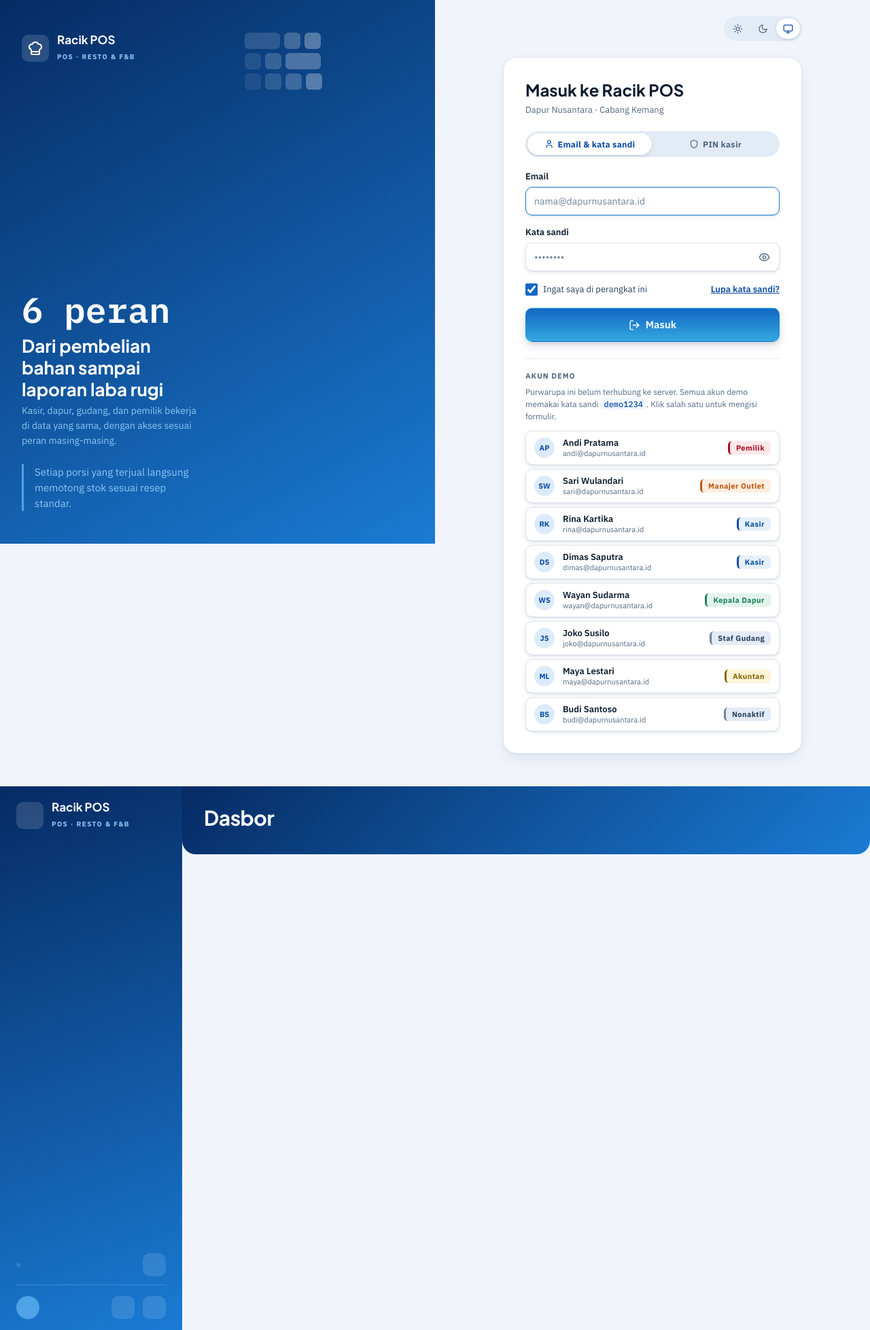
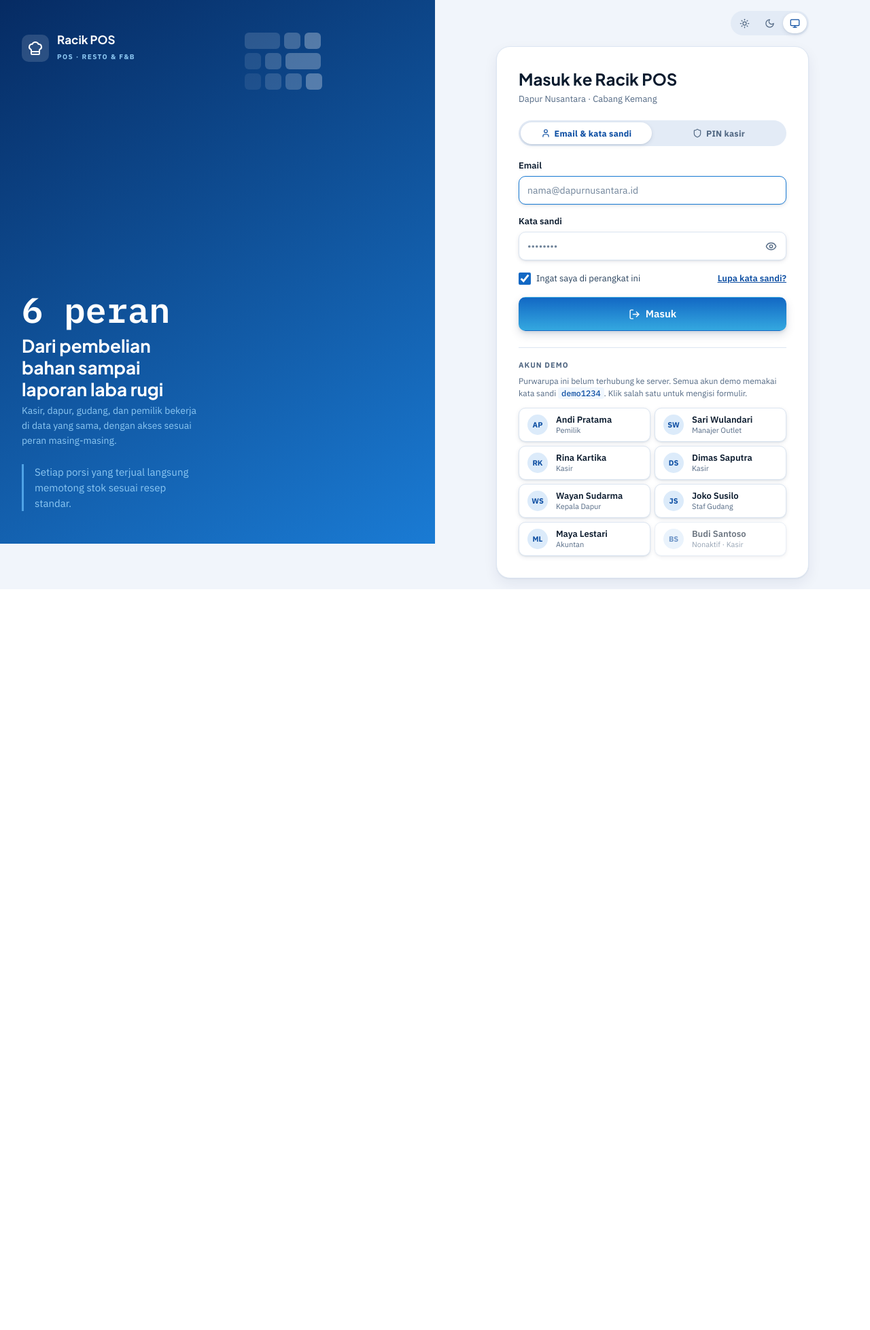
Before and after one commit to DrOsmond-STU/posfnb, a PHP site: page / in a window 1280 px wide. Shown: the whole page at 68% size. After the commit the page ends 867 px from the top, so only its background shows below. Run offline with PHP 8.4, Linux system fonts and the light colour scheme.

Commit message:
Rapikan layar masuk: aplikasi tidak lagi tampil di bawah form login
Aturan [hidden] global agar display: grid pada .app tidak menimpa
atribut hidden, isi aplikasi dikosongkan saat keluar, notifikasi sesi
lama dibersihkan, dan daftar akun demo dibuat ringkas dua kolom.

Co-Authored-By: Claude Opus 5.5 <noreply@anthropic.com>
Claude-Session: https://claude.ai/code/session_014JDFY6qzKYN4oApLaSWNmb

```diff
--- a/assets/auth.js
+++ b/assets/auth.js
@@ -242,7 +242,7 @@ function loginFormHTML() {
   </form>
   <div class="login-demo"><div class="lbl">Akun demo</div>
     <p>Purwarupa ini belum terhubung ke server. Semua akun demo memakai kata sandi <code>${DEMO_PASSWORD}</code>. Klik salah satu untuk mengisi formulir.</p>
-    <div class="demo-list">${AUTH.users.map(u => `<button type="button" class="demo-acct" data-act="login-demo" data-id="${u.id}"><span class="av">${initials(u.name)}</span><span style="flex:1;min-width:0"><span class="nm">${esc(u.name)}</span><span class="rl">${esc(u.email)}</span></span>${u.active ? rolePill(u.role) : '<span class="pill">Nonaktif</span>'}</button>`).join('')}</div></div>`;
+    <div class="demo-list">${AUTH.users.map(u => `<button type="button" class="demo-acct ${u.active ? '' : 'off'}" data-act="login-demo" data-id="${u.id}" title="${esc(u.email)}"><span class="av">${initials(u.name)}</span><span style="min-width:0"><span class="nm">${esc(u.name)}</span><span class="rl">${u.active ? esc(roleById(u.role).name) : 'Nonaktif · ' + esc(roleById(u.role).name)}</span></span></button>`).join('')}</div></div>`;
 }
 function renderLogin() {
   const el = document.getElementById('login');
@@ -327,10 +327,18 @@ function completeLogin(u, remember, how) {
   toast(`Selamat datang, ${u.name.split(' ')[0]}. Anda masuk sebagai ${roleById(u.role).name}.`, 'circle-check');
 }
 function showLogin() {
-  document.getElementById('app').hidden = true;
+  const app = document.getElementById('app');
+  app.hidden = true;
+  app.classList.remove('nav-open');
+  // kosongkan isi aplikasi supaya data sesi sebelumnya tidak tertinggal di halaman
+  ['view', 'nav', 'hero-right', 'page-desc', 'page-title', 'crumb', 'u-name', 'u-role', 'avatar'].forEach(id => { document.getElementById(id).innerHTML = ''; });
+  document.getElementById('toasts').innerHTML = '';
+  document.getElementById('tip').hidden = true;
+  closeModal(true);
   document.getElementById('login').hidden = false;
-  closeModal(true);
+  document.title = 'Masuk · Racik POS Resto';
   renderLogin();
+  window.scrollTo(0, 0);
 }
 function logout(reason, lock) {
   const u = currentUser();
--- a/assets/style.css
+++ b/assets/style.css
@@ -120,6 +120,8 @@
 
 /* ---------- 3. Komponen ---------- */
 *, *::before, *::after { box-sizing: border-box; }
+/* atribut hidden harus selalu menang atas display: grid/flex milik komponen */
+[hidden] { display: none !important; }
 html, body { height: 100%; }
 body {
   margin: 0; background: var(--surface-100); color: var(--ink-700);
@@ -577,7 +579,6 @@ table.tbl { width: 100%; border-collapse: collapse; }
 
 /* ---------- Autentikasi (mengikuti layar masuk KG SafeGuard) ---------- */
 .login { display: grid; grid-template-columns: minmax(0, 1fr) minmax(0, 1fr); min-height: 100%; }
-.login[hidden] { display: none; }
 .login-brandside {
   position: sticky; top: 0; height: 100vh; overflow: hidden; color: var(--ink-on-brand);
   background: linear-gradient(150deg, var(--grad-hero-from), var(--grad-hero-to));
@@ -590,13 +591,13 @@ table.tbl { width: 100%; border-collapse: collapse; }
 .login-claim p { margin: 0; color: var(--brand-300); font-size: 14px; }
 .login-claim blockquote { margin: var(--space-6) 0 0; padding-left: var(--space-4); border-left: 3px solid var(--brand-400); color: var(--brand-300); font-size: 15px; line-height: 23px; }
 .login-pattern { position: absolute; right: -40px; top: var(--space-8); width: 320px; height: 140px; color: #fff; pointer-events: none; }
-.login-formside { display: flex; flex-direction: column; align-items: center; padding: var(--space-6) var(--space-6) var(--space-8); background: var(--surface-100); }
-.login-prefs { width: 100%; max-width: 440px; display: flex; justify-content: flex-end; margin-bottom: var(--space-6); }
+.login-formside { display: flex; flex-direction: column; align-items: center; justify-content: center; padding: var(--space-4) var(--space-6); background: var(--surface-100); }
+.login-prefs { width: 100%; max-width: 460px; display: flex; justify-content: flex-end; margin-bottom: var(--space-4); }
 .theme-switch.on-light { background: var(--surface-200); }
 .theme-switch.on-light button { color: var(--ink-500); }
 .theme-switch.on-light button:hover { color: var(--ink-900); }
 .theme-switch.on-light button.on { background: var(--surface-000); color: var(--brand-700); box-shadow: var(--shadow-float-sm); }
-.login-card { width: 100%; max-width: 440px; margin: auto 0; background: var(--surface-000); border: 1px solid var(--border-100); border-radius: var(--radius-xl); box-shadow: var(--shadow-card); padding: var(--space-7); }
+.login-card { width: 100%; max-width: 460px; background: var(--surface-000); border: 1px solid var(--border-100); border-radius: var(--radius-xl); box-shadow: var(--shadow-card); padding: var(--space-7); }
 .login-card h1 { font-family: var(--font-display); font-size: 24px; line-height: 30px; font-weight: 700; color: var(--ink-900); margin: 0; }
 .login-sub { font-size: 13px; color: var(--ink-500); margin: 4px 0 var(--space-5); }
 #login-form { display: flex; flex-direction: column; gap: var(--space-4); }
@@ -613,7 +614,10 @@ table.tbl { width: 100%; border-collapse: collapse; }
 .login-demo .lbl { font-size: 11px; font-weight: 700; letter-spacing: .09em; text-transform: uppercase; color: var(--ink-500); }
 .login-demo p { font-size: 12px; line-height: 18px; color: var(--ink-500); margin: 6px 0 var(--space-3); }
 code { font-family: var(--font-mono); font-size: 12px; color: var(--brand-700); background: var(--brand-050); padding: 1px 5px; border-radius: var(--radius-xs); }
-.demo-list { display: flex; flex-direction: column; gap: 6px; }
+.demo-list { display: grid; grid-template-columns: repeat(2, minmax(0, 1fr)); gap: 6px; }
+.demo-acct { min-height: 44px; padding: 6px 10px; gap: var(--space-2); }
+.demo-acct.off { opacity: .6; }
+.demo-acct .rl .dot { display: inline-block; width: 6px; height: 6px; border-radius: 50%; margin-right: 5px; vertical-align: 1px; background: currentColor; }
 .demo-acct, .pin-user { display: flex; align-items: center; gap: var(--space-3); width: 100%; cursor: pointer; text-align: left; background: var(--surface-000); border: 1px solid var(--border-100); border-radius: var(--radius-md); padding: 8px var(--space-3); box-shadow: var(--shadow-float-sm); min-height: 46px; }
 .demo-acct:hover, .pin-user:hover { border-color: var(--brand-400); background: var(--brand-050); }
 .demo-acct .av, .pin-user .av { width: 30px; height: 30px; border-radius: var(--radius-pill); flex: none; background: var(--brand-100); color: var(--brand-700); font-size: 11px; font-weight: 700; display: flex; align-items: center; justify-content: center; }
@@ -657,7 +661,7 @@ code { font-family: var(--font-mono); font-size: 12px; color: var(--brand-700);
   .login-metric { font-size: 38px; line-height: 44px; }
   .login-claim h2 { font-size: 20px; line-height: 26px; }
   .login-claim blockquote, .login-pattern { display: none; }
-  .login-formside { padding: var(--space-5) var(--space-4) var(--space-8); }
+  .login-formside { min-height: 0; justify-content: flex-start; padding: var(--space-5) var(--space-4) var(--space-8); }
   .login-prefs { margin-bottom: var(--space-4); }
   .login-card { padding: var(--space-5); }
 }
--- a/index.html
+++ b/index.html
@@ -9,7 +9,7 @@
 <link rel="preconnect" href="https://fonts.gstatic.com" crossorigin>
 <link rel="stylesheet" href="https://fonts.googleapis.com/css2?family=Plus+Jakarta+Sans:wght@600;700;800&family=IBM+Plex+Sans:wght@400;500;600;700&family=IBM+Plex+Mono:wght@500;600&display=swap">
 <!-- Penanda ?v= dinaikkan setiap kali berkas berubah agar peramban tidak memakai salinan lama. -->
-<link rel="stylesheet" href="assets/style.css?v=3">
+<link rel="stylesheet" href="assets/style.css?v=4">
 <script>
   /* Tema dipasang sebelum halaman digambar supaya tidak ada kedipan. */
   try {
@@ -66,13 +66,13 @@
 <div class="toasts" id="toasts" aria-live="polite"></div>
 <div class="tip" id="tip" hidden></div>
 
-<script src="assets/icons.js?v=3"></script>
-<script src="assets/data.js?v=3"></script>
-<script src="assets/ui.js?v=3"></script>
-<script src="assets/auth.js?v=3"></script>
-<script src="assets/views-ops.js?v=3"></script>
-<script src="assets/views-stock.js?v=3"></script>
-<script src="assets/views-finance.js?v=3"></script>
+<script src="assets/icons.js?v=4"></script>
+<script src="assets/data.js?v=4"></script>
+<script src="assets/ui.js?v=4"></script>
+<script src="assets/auth.js?v=4"></script>
+<script src="assets/views-ops.js?v=4"></script>
+<script src="assets/views-stock.js?v=4"></script>
+<script src="assets/views-finance.js?v=4"></script>
 <script>boot();</script>
 </body>
 </html>
```
